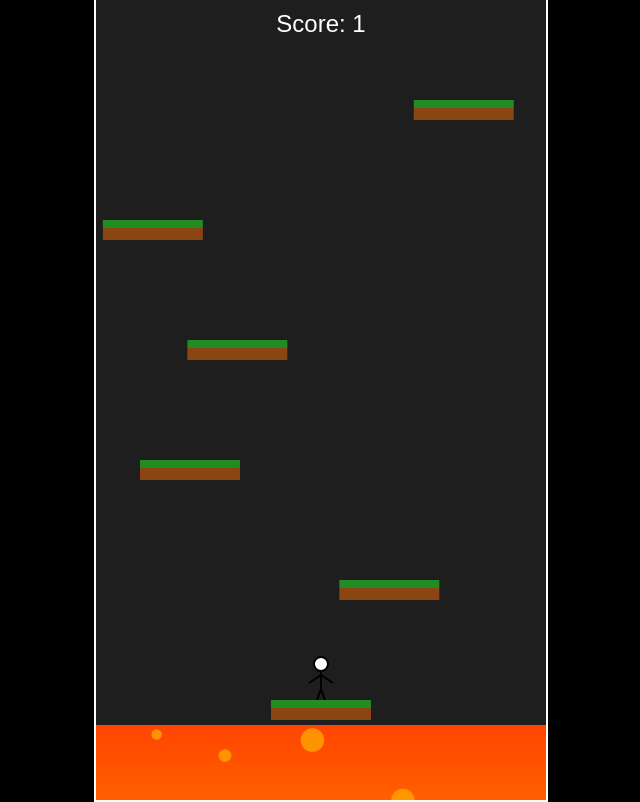
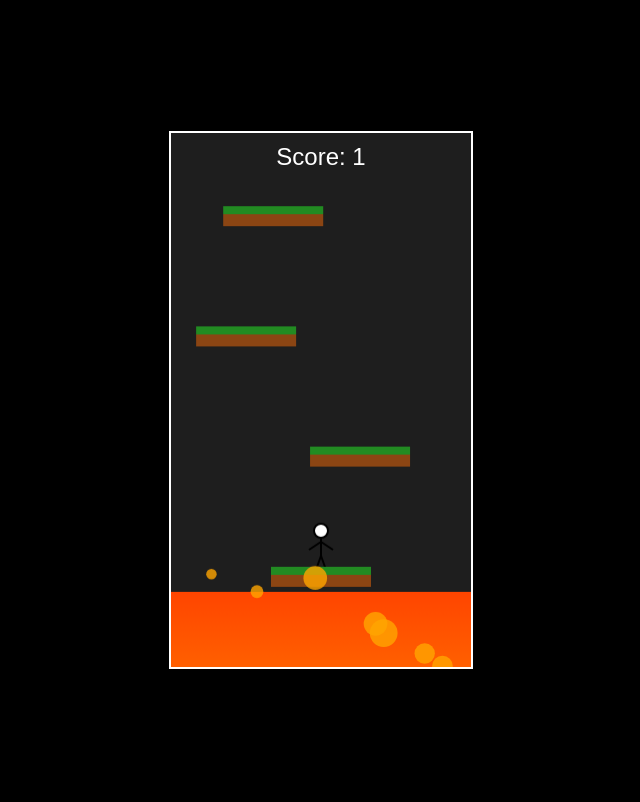
Before and after one commit to CrowderSoup/lava-jumper, a plain HTML site: page index.html in a window 1280 px wide. Shown: the whole page, without its empty margins (319-959 px from the left). Drawn offline with Linux system fonts and the light colour scheme.

Commit message:
update game size

```diff
--- a/js/game.js
+++ b/js/game.js
@@ -50,18 +50,14 @@ document.addEventListener('DOMContentLoaded', () => {
     };
 
     function resizeCanvas() {
-        const aspectRatio = 9 / 16;
-        const newWidth = Math.min(window.innerWidth, window.innerHeight * aspectRatio);
-        const newHeight = window.innerHeight;
-
-        canvas.width = newWidth;
-        canvas.height = newHeight;
+        // The canvas element's size is now controlled by CSS.
+        // We need to set the canvas's internal resolution to match its displayed size.
+        const rect = canvas.getBoundingClientRect();
+        canvas.width = rect.width;
+        canvas.height = rect.height;
 
         gameWidth = canvas.width;
         gameHeight = canvas.height;
-
-        document.getElementById('game-container').style.width = `${gameWidth}px`;
-        document.getElementById('game-container').style.height = `${gameHeight}px`;
 
         if (isTouchDevice()) {
             touchControls.classList.remove('hidden');
--- a/style.css
+++ b/style.css
@@ -1,12 +1,16 @@
-body {
+html, body {
+    height: 100%;
     margin: 0;
     padding: 0;
+    overflow: hidden;
     background-color: #000;
+}
+
+body {
     color: #fff;
     display: flex;
     justify-content: center;
     align-items: center;
-    height: 100vh;
     font-family: 'Arial', sans-serif;
 }
 
@@ -14,11 +18,16 @@ body {
     position: relative;
     border: 2px solid #fff;
     overflow: hidden;
+    aspect-ratio: 9 / 16;
+    max-height: 95vh;
+    max-width: 95vw;
 }
 
 canvas {
     display: block;
     background-color: #1e1e1e;
+    width: 100%;
+    height: 100%;
 }
 
 #ui-layer {
```
